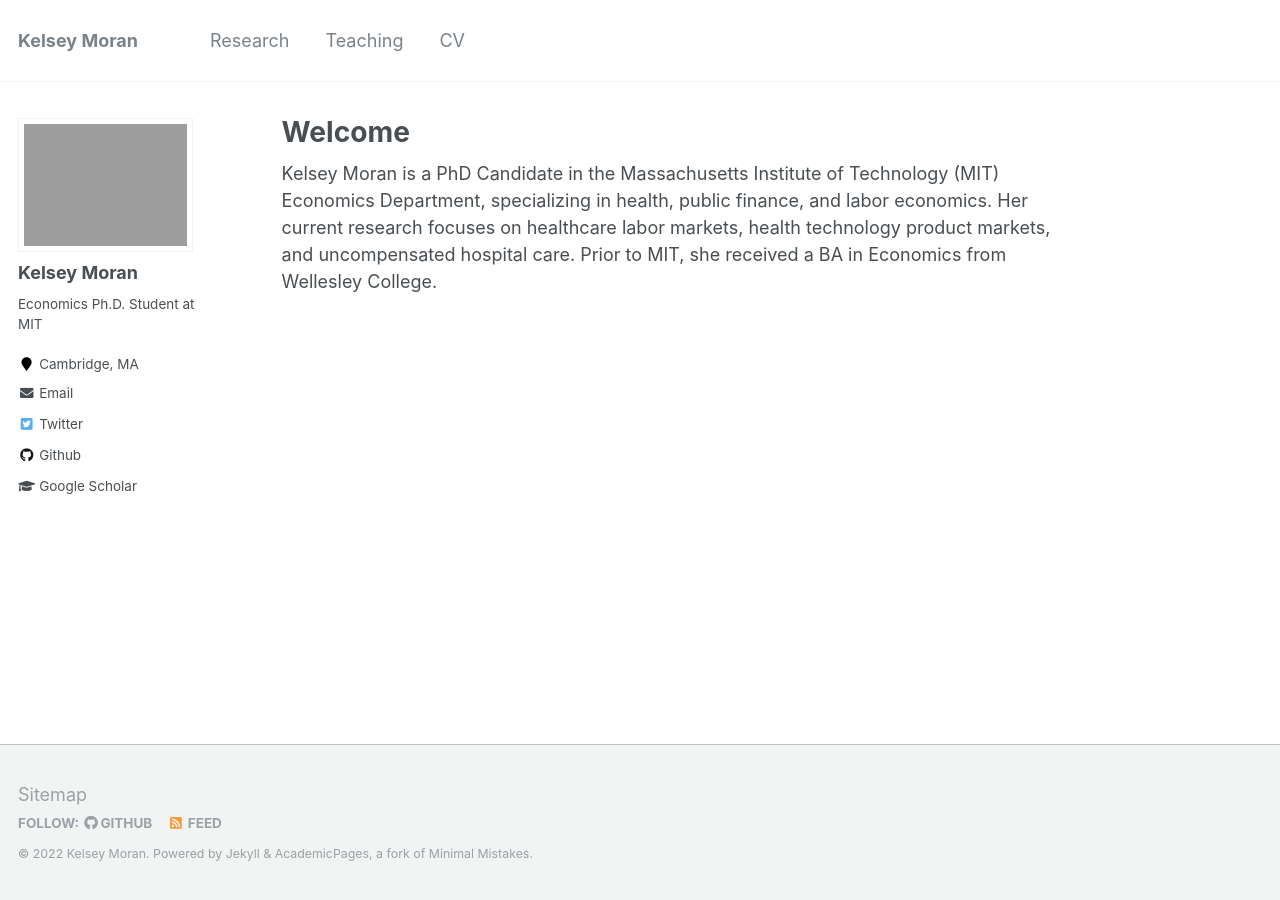
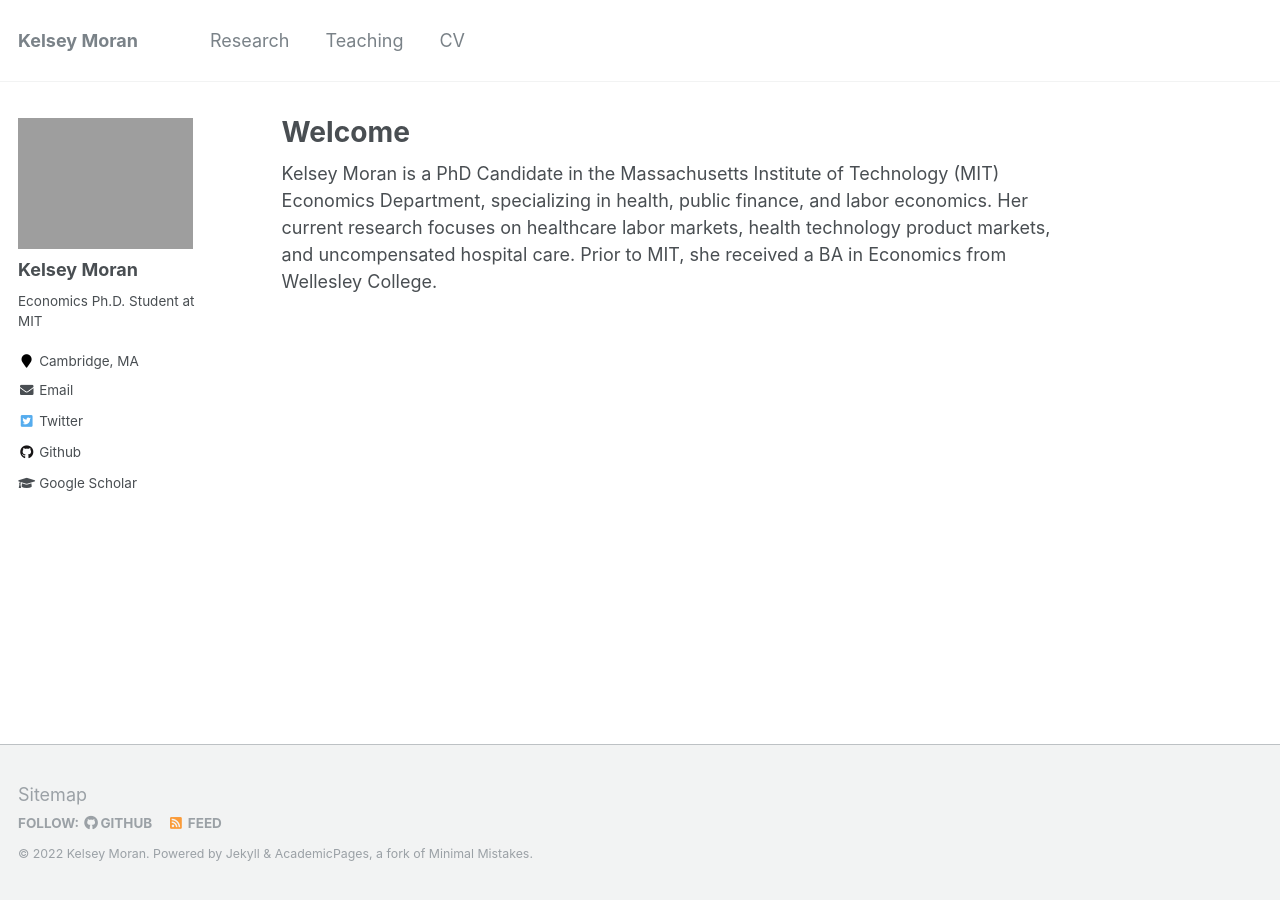
Before and after one commit to kelseymoran/kelseymoran.github.io, a Jekyll site: the page built from _pages/about.md, in a window 1280 px wide. Built offline with Jekyll 4.4.1, drawn with Linux system fonts in a browser that asks for light colours.

Commit message:
Update _sidebar.scss

```diff
--- a/_sass/_sidebar.scss
+++ b/_sass/_sidebar.scss
@@ -86,10 +86,10 @@
     max-width: 175px;
     // border-radius: 50%;
 
-    @include breakpoint($large) {
-      padding: 5px;
-      border: 1px solid $border-color;
-    }
+    //@include breakpoint($large) {
+    //  padding: 5px;
+    //  border: 1px solid $border-color;
+    //}
   }
 }
 
```
